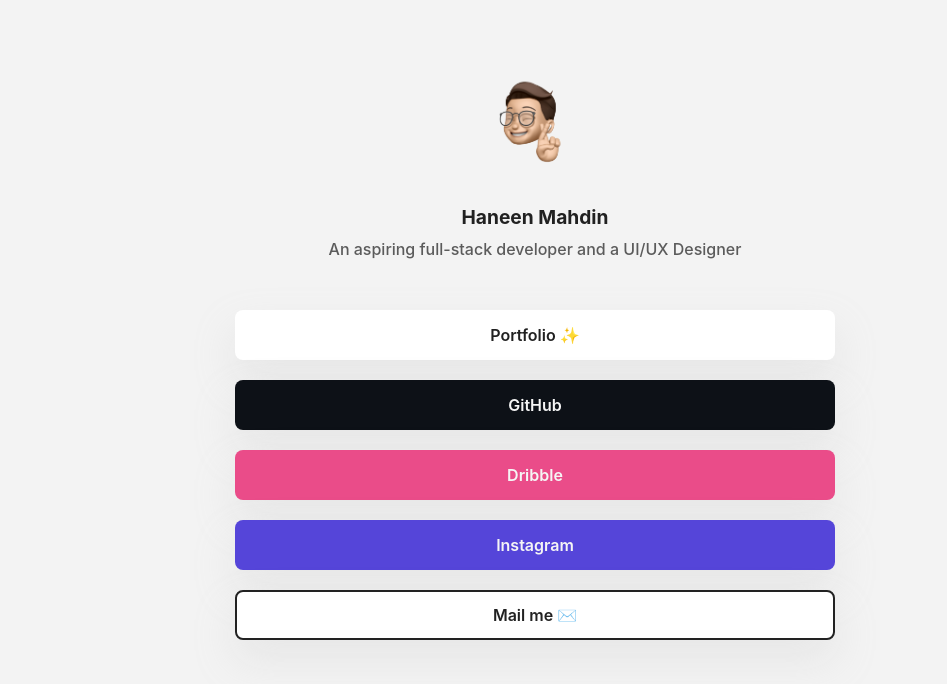
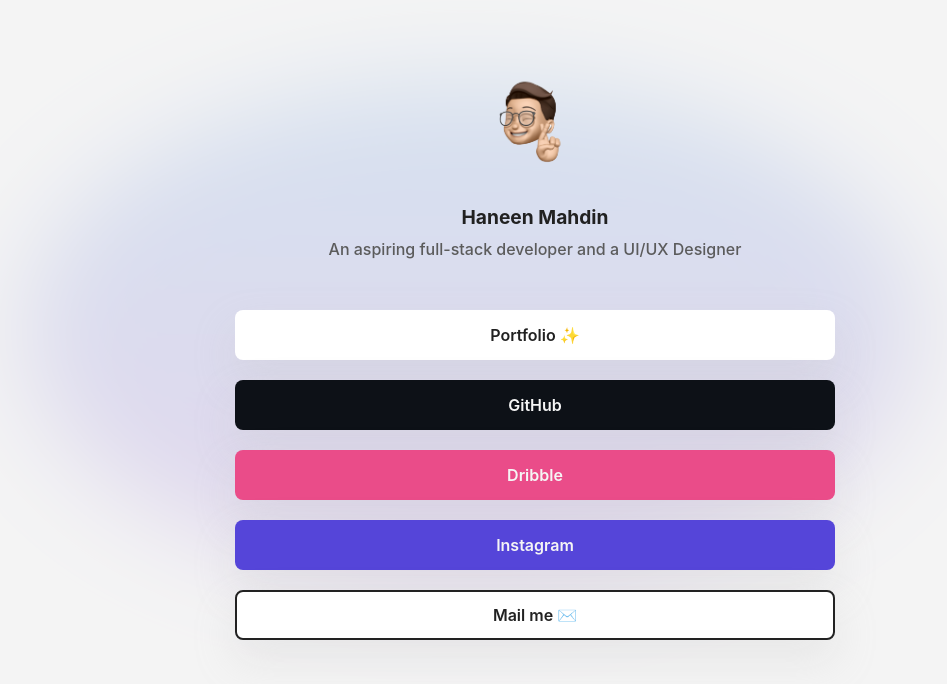
Before and after one commit to haneenmahd/linked, a React (Vite) app: page / in a window 1280 px wide. Shown: the top 684 px of the page, without its empty margins (105-1052 px from the left). Built offline with nearby package versions, Linux system fonts and the light colour scheme.

Commit message:
core: add blurred  gradient background effect

```diff
--- a/src/App.css
+++ b/src/App.css
@@ -1,7 +1,24 @@
 .App {
   position: relative;
   text-align: center;
-  background-color: #f3f3f3;
+  background-color: #f3f3f3dd;
   min-height: 100vh;
   max-width: 100vw;
 }
+
+.App * {
+  z-index: 1;
+}
+
+.App::before {
+  content: " ";
+  position: absolute;
+  top: 10%;
+  left: 10%;
+  height: 500px;
+  width: 70vw;
+  border-radius: 100%;
+  background: linear-gradient(0deg, #72c, #166edc);
+  filter: blur(50px);
+  z-index: -1;
+}
```
